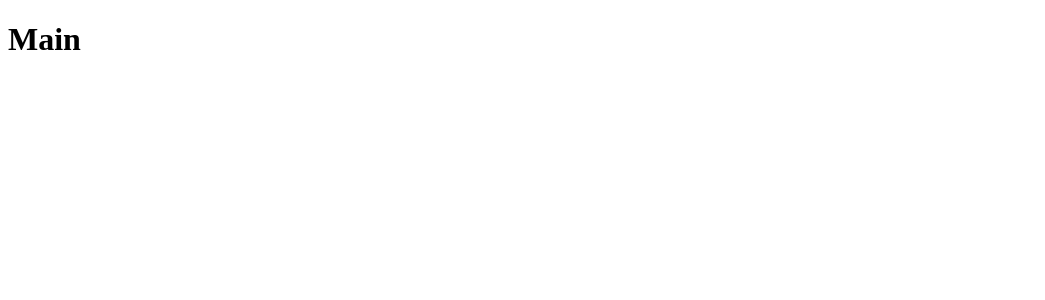
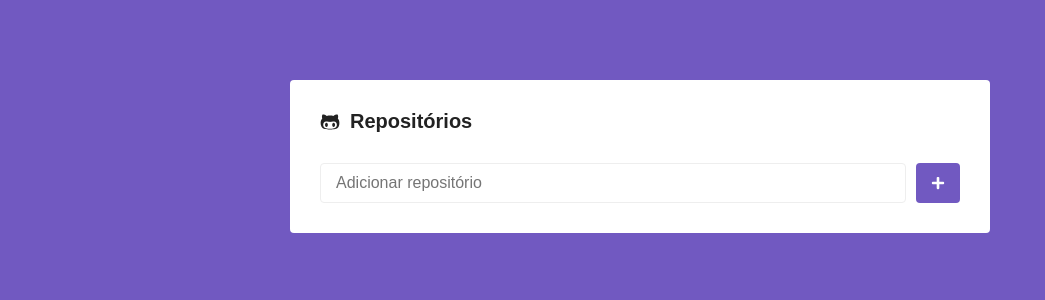
Before and after one commit to alleycarvalho/bootcamp-gostack-desafio-05, a React (Create React App) app: page / in a window 1280 px wide. Shown: the top 300 px of the page, without its empty margins (0-1045 px from the left). Built offline with nearby package versions, Linux system fonts and the light colour scheme.

Commit message:
Styled components

```diff
--- a/package.json
+++ b/package.json
@@ -6,8 +6,10 @@
   "dependencies": {
     "react": "^16.11.0",
     "react-dom": "^16.11.0",
+    "react-icons": "^3.8.0",
     "react-router-dom": "^5.1.2",
-    "react-scripts": "3.2.0"
+    "react-scripts": "3.2.0",
+    "styled-components": "^4.4.1"
   },
   "scripts": {
     "start": "react-scripts start",
--- a/src/App.js
+++ b/src/App.js
@@ -1,9 +1,15 @@
 import React from 'react';
 
 import Routes from './routes';
+import GlobalStyle from './styles/global';
 
 function App() {
-  return <Routes />;
+  return (
+    <>
+      <Routes />
+      <GlobalStyle />
+    </>
+  );
 }
 
 export default App;
--- a/src/pages/Main/index.js
+++ b/src/pages/Main/index.js
@@ -1,5 +1,26 @@
 import React from 'react';
 
+import { FaGithubAlt, FaPlus } from 'react-icons/fa';
+import { Container, Form, SubmitButton } from './styles';
+
 export default function Main() {
-  return <h1>Main</h1>;
+  return (
+    <Container>
+      <h1>
+        <FaGithubAlt />
+        Repositórios
+      </h1>
+
+      <Form onSubmit={() => { }}>
+        <input
+          type="text"
+          placeholder="Adicionar repositório"
+        />
+
+        <SubmitButton disabled>
+          <FaPlus color="#fff" size={14} />
+        </SubmitButton>
+      </Form>
+    </Container>
+  );
 }
--- /dev/null
+++ b/src/pages/Main/styles.js
@@ -0,0 +1,49 @@
+import styled from 'styled-components';
+
+export const Container = styled.div`
+  max-width: 700px;
+  background: #fff;
+  border-radius: 4px;
+  box-shadow: 0 0 20 rgba(0, 0, 0, 0.1);
+  padding: 30px;
+  margin: 80px auto;
+
+  h1 {
+    font-size: 20px;
+    display: flex;
+    flex-direction: row;
+    align-items: center;
+
+    svg {
+      margin-right: 10px;
+    }
+  }
+`;
+
+export const Form = styled.form`
+  margin-top: 30px;
+  display: flex;
+  flex-direction: row;
+
+  input {
+    flex: 1;
+    border: 1px solid #eee;
+    padding: 10px 15px;
+    border-radius: 4px;
+    font-size: 16px;
+  }
+`;
+
+export const SubmitButton = styled.button.attrs({
+  type: 'submit',
+})`
+  background: #7159c1;
+  border: 0;
+  padding: 0 15px;
+  margin-left: 10px;
+  border-radius: 4px;
+
+  display: flex;
+  justify-content: center;
+  align-items: center;
+`;
--- /dev/null
+++ b/src/styles/global.js
@@ -0,0 +1,33 @@
+import { createGlobalStyle } from 'styled-components';
+
+export default createGlobalStyle`
+  * {
+    margin: 0;
+    padding: 0;
+    outline: 0;
+    box-sizing: border-box;
+  }
+
+  html,
+  body,
+  #root {
+    min-height: 100%;
+  }
+
+  body {
+    background: #7159c1;
+    -webkit-font-smoothing: antialiased !important;
+  }
+
+  body,
+  input,
+  button {
+    font-family: Arial, Helvetica, sans-serif;
+    font-size: 14px;
+    color: #222;
+  }
+
+  button {
+    cursor: pointer;
+  }
+`;
```
Also changed, not shown: 1 other file (tests, documents, lock files or other folders).
